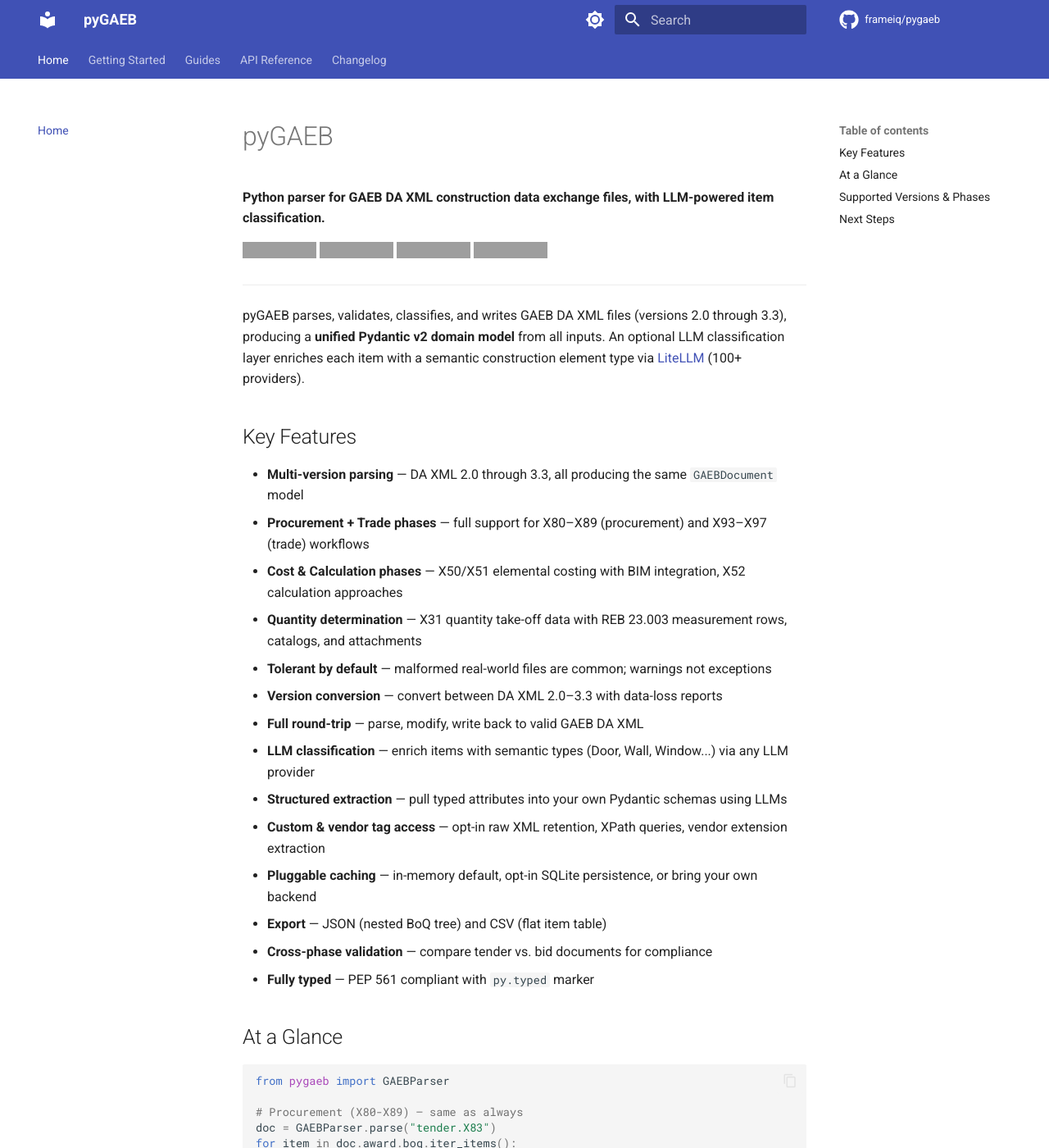
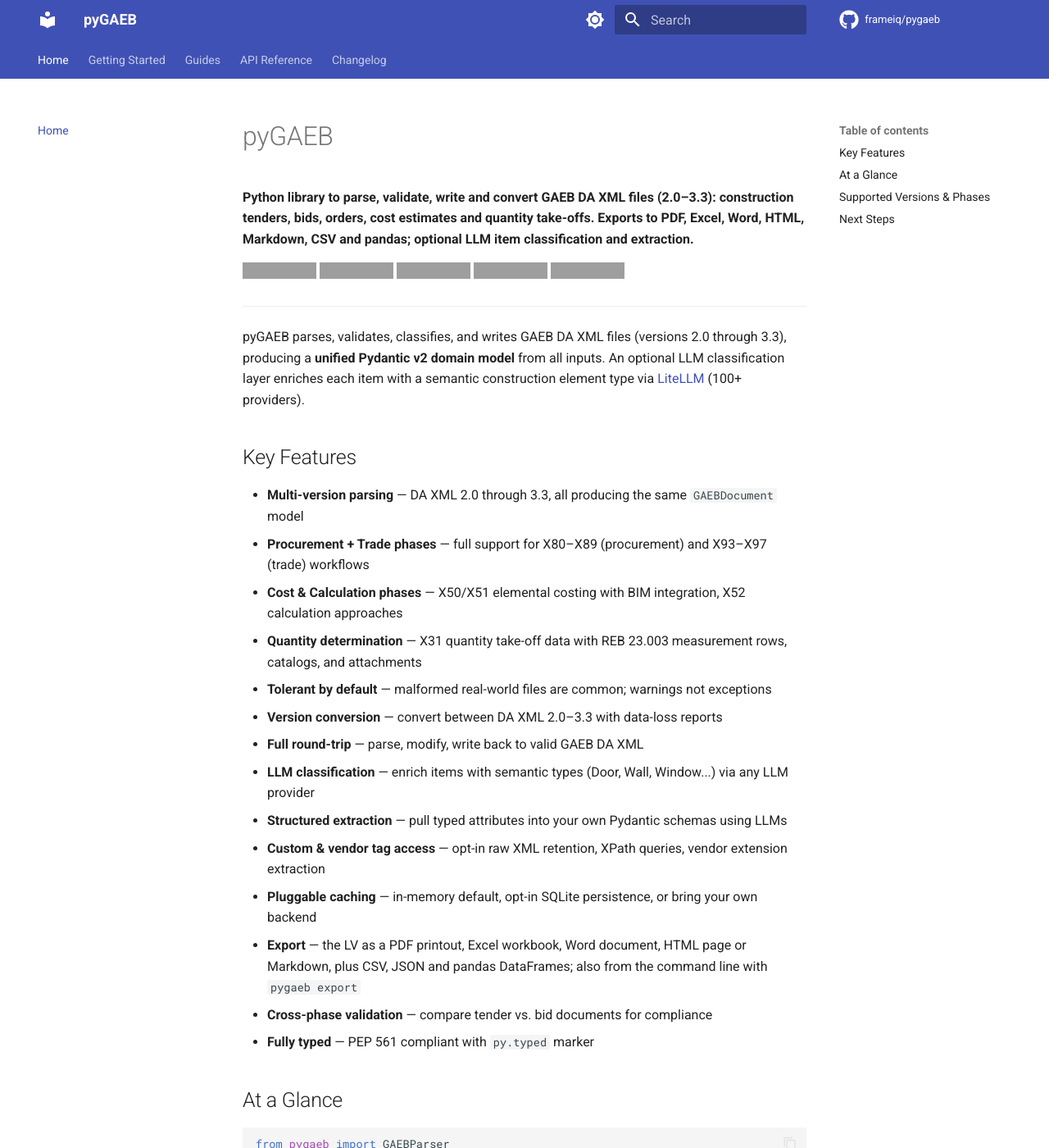
Before and after one commit to frameIQ/pygaeb, an MkDocs documentation site: the page built from docs/index.md, in a window 1280 px wide and 1400 px high. Shown: the whole window at 82% size. Built offline with MkDocs 1.6.1 and Material for MkDocs 9.7.7, drawn with Linux system fonts in a browser that asks for light colours; comment, search, counter and statistics services are not loaded; grey boxes are pictures that could not be loaded.

Commit message:
docs: describe pyGAEB as a library and list its exports

```diff
--- a/docs/index.md
+++ b/docs/index.md
@@ -1,9 +1,10 @@
 # pyGAEB
 
-**Python parser for GAEB DA XML construction data exchange files, with LLM-powered item classification.**
+**Python library to parse, validate, write and convert GAEB DA XML files (2.0–3.3): construction tenders, bids, orders, cost estimates and quantity take-offs. Exports to PDF, Excel, Word, HTML, Markdown, CSV and pandas; optional LLM item classification and extraction.**
 
 [![PyPI version](https://img.shields.io/pypi/v/pyGAEB.svg)](https://pypi.org/project/pyGAEB/)
 [![Python versions](https://img.shields.io/pypi/pyversions/pyGAEB.svg)](https://pypi.org/project/pyGAEB/)
+[![PyPI Downloads](https://static.pepy.tech/personalized-badge/pygaeb?period=total&units=INTERNATIONAL_SYSTEM&left_color=BLACK&right_color=GREEN&left_text=downloads)](https://pepy.tech/projects/pygaeb)
 [![License: MIT](https://img.shields.io/badge/License-MIT-green.svg)](https://opensource.org/licenses/MIT)
 [![Docs](https://readthedocs.org/projects/pygaeb/badge/?version=latest)](https://pygaeb.readthedocs.io)
 
@@ -24,7 +25,7 @@
 - **Structured extraction** — pull typed attributes into your own Pydantic schemas using LLMs
 - **Custom & vendor tag access** — opt-in raw XML retention, XPath queries, vendor extension extraction
 - **Pluggable caching** — in-memory default, opt-in SQLite persistence, or bring your own backend
-- **Export** — JSON (nested BoQ tree) and CSV (flat item table)
+- **Export** — the LV as a PDF printout, Excel workbook, Word document, HTML page or Markdown, plus CSV, JSON and pandas DataFrames; also from the command line with `pygaeb export`
 - **Cross-phase validation** — compare tender vs. bid documents for compliance
 - **Fully typed** — PEP 561 compliant with `py.typed` marker
 
--- a/pyproject.toml
+++ b/pyproject.toml
@@ -5,7 +5,7 @@
 [project]
 name = "pyGAEB"
 dynamic = ["version"]
-description = "Python parser for GAEB DA XML construction data exchange files, with LLM-powered item classification"
+description = "Python library to parse, validate, write and convert GAEB DA XML files (2.0–3.3): construction tenders, bids, orders, cost estimates and quantity take-offs. Exports to PDF, Excel, Word, HTML, Markdown, CSV and pandas; optional LLM item classification and extraction."
 readme = "README.md"
 license = { text = "MIT" }
 requires-python = ">=3.10"
```
Also changed, not shown: README.de.md (+4 -1 lines), README.md (+3 -1 lines), 1 other file.
